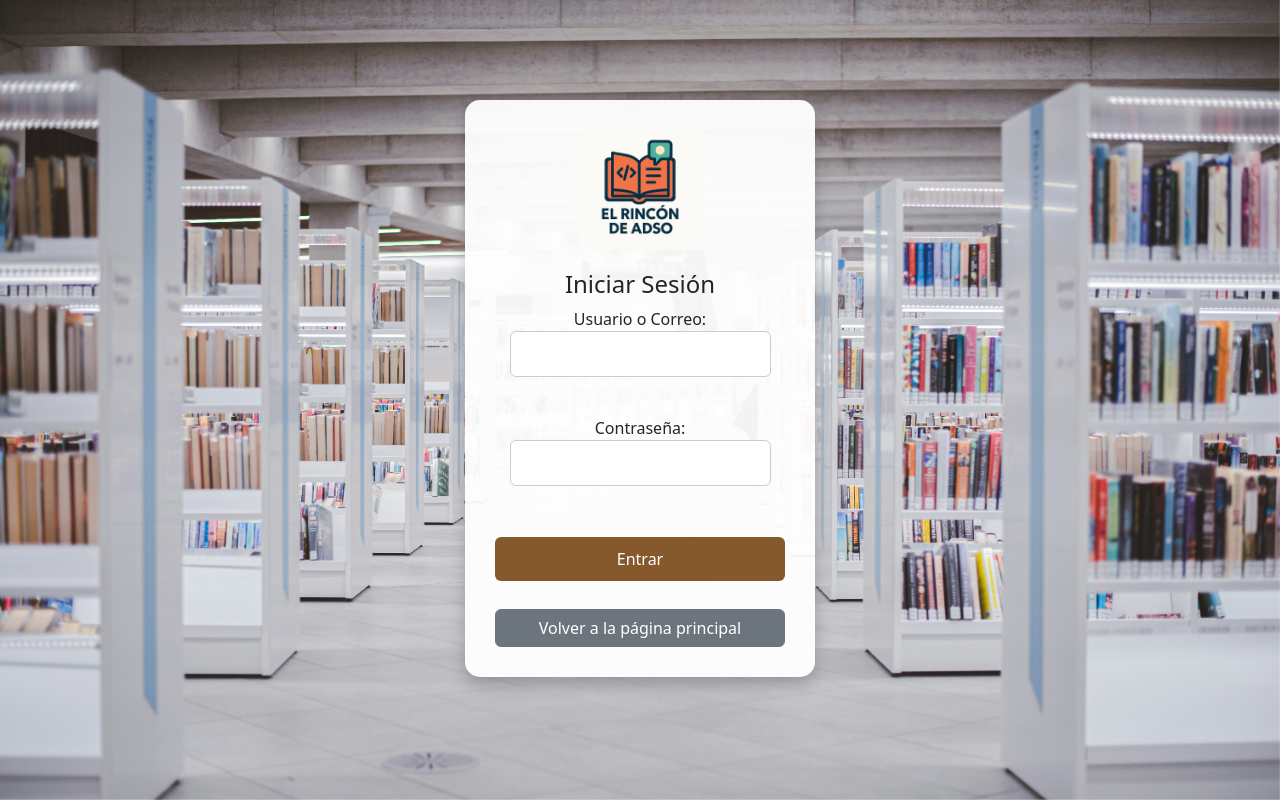
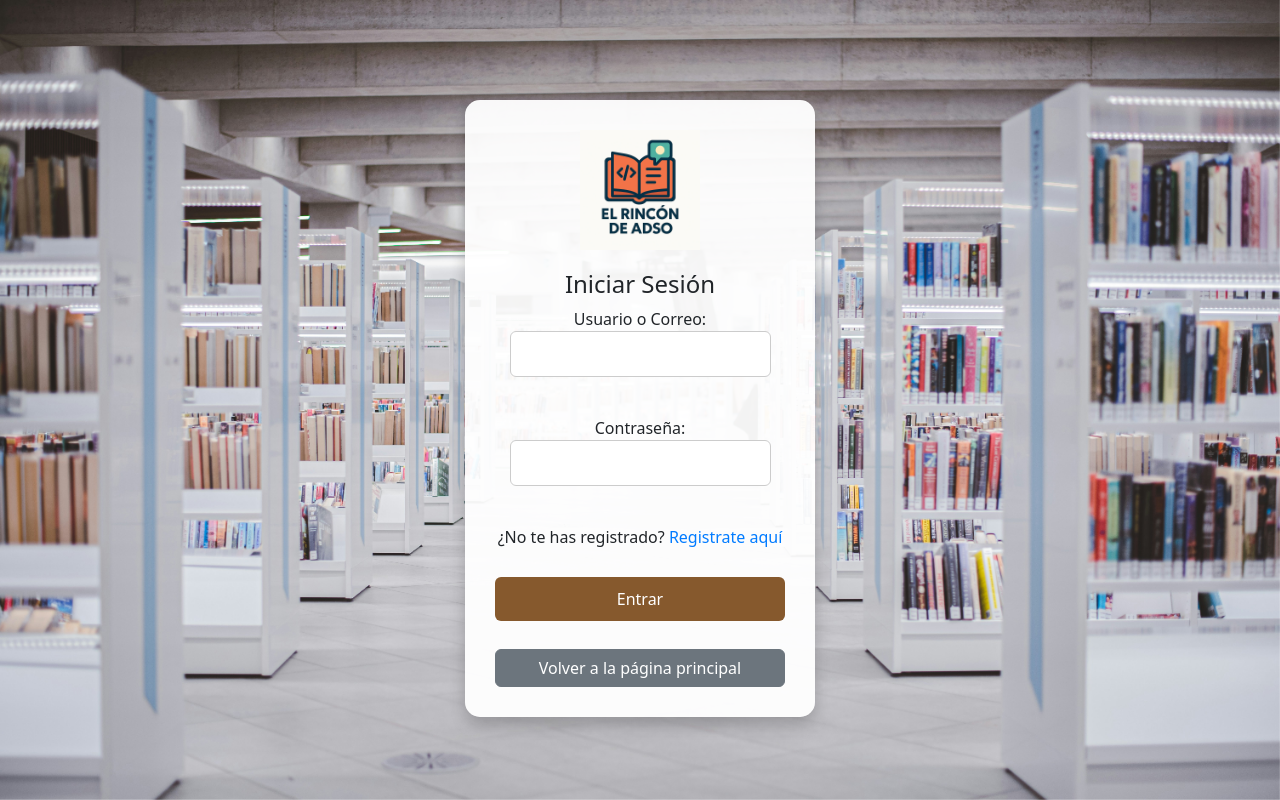
Before and after one commit to axchisan/El-rincon-de-ADSO, a PHP site: page /login.php in a window 1280 px wide. Run offline with PHP 8.4, Linux system fonts and the light colour scheme; some libraries are stand-ins or nearby versions.

Commit message:
Agregue un registrarse en iniciar sesion

```diff
--- a/src/frontend/login/login.php
+++ b/src/frontend/login/login.php
@@ -43,7 +43,10 @@
 
       <label for="clave">Contraseña:</label>
       <input type="password" name="clave" id="clave" required><br><br>
-
+      <p style="text-align: center;">
+      ¿No te has registrado?
+      <a href="../register/registro.php" style="color: #007bff; text-decoration: none;">Registrate aquí</a>
+      </p>
       <input type="submit" value="Entrar">
     </form>
 
```
